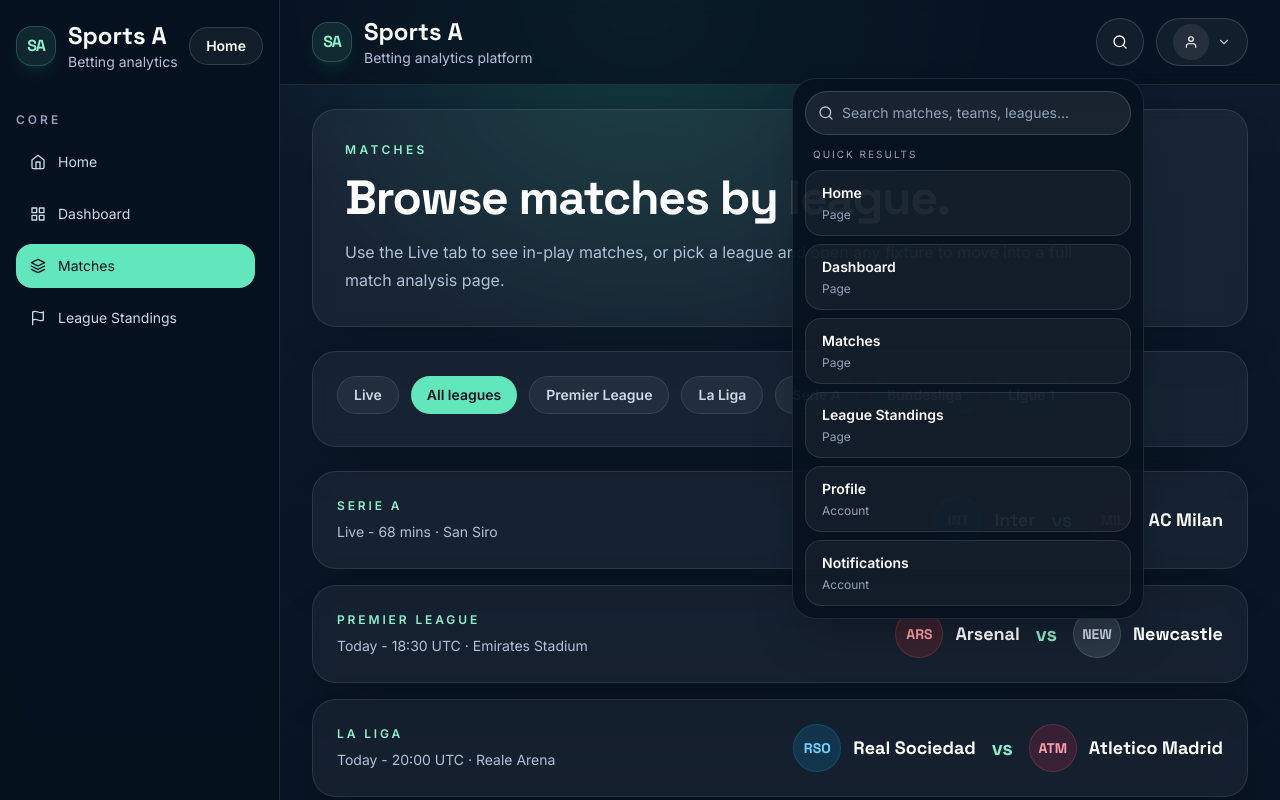
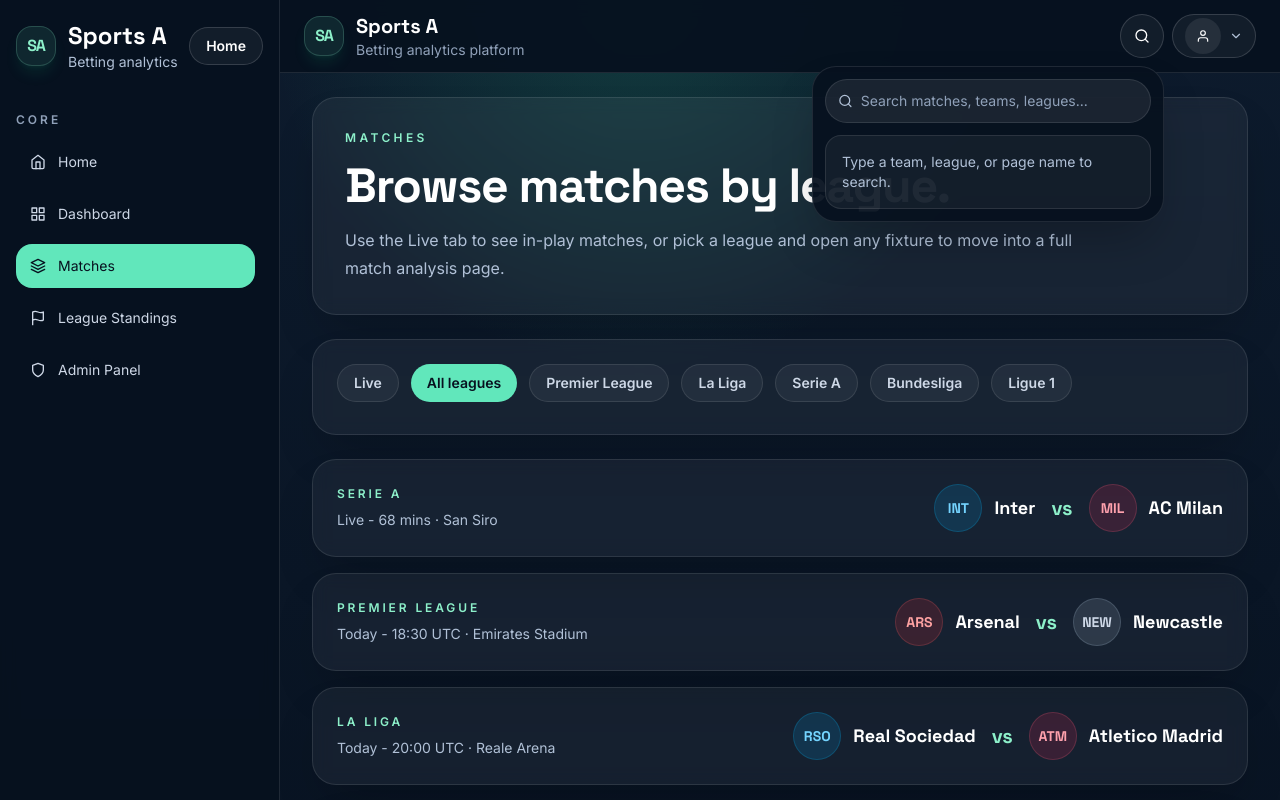
Before and after one commit to simplykwasi/Sports-A, a React (Vite) app: page /matches in a window 1280 px wide. Both pictures are taken after a click on the button 1120 px from the left and 42 px from the top of the page. Shown: the top 800 px of the page. Built offline with nearby package versions, Linux system fonts and the light colour scheme.

Commit message:
recommended bet fix

```diff
--- a/src/components/layout/Topbar.jsx
+++ b/src/components/layout/Topbar.jsx
@@ -1,14 +1,10 @@
 import { useEffect, useMemo, useRef, useState } from 'react'
-import { Link } from 'react-router-dom'
+import { Link, useNavigate } from 'react-router-dom'
 import {
-  FiBell,
-  FiBookmark,
   FiChevronDown,
   FiLogOut,
   FiMenu,
   FiSearch,
-  FiSettings,
-  FiShield,
   FiUser,
   FiUserPlus,
   FiX,
@@ -17,14 +13,6 @@ import { useAuth } from '../../hooks/useAuth'
 import { navigationGroups } from '../../data/navigation'
 import { matchListings } from '../../data/mockData'
 import BrandLogo from '../ui/BrandLogo'
-
-const signedInMenuLinks = [
-  { label: 'Profile', to: '/profile', icon: FiUser },
-  { label: 'Notifications', to: '/notifications', icon: FiBell },
-  { label: 'Favorites', to: '/favorites', icon: FiBookmark },
-  { label: 'Settings', to: '/settings', icon: FiSettings },
-  { label: 'Admin Panel', to: '/admin', icon: FiShield },
-]
 
 // Top navigation bar shared across the app layout.
 function Topbar({ isMobileSidebarOpen, onMenuToggle }) {
@@ -35,51 +23,11 @@ function Topbar({ isMobileSidebarOpen, onMenuToggle }) {
   const searchRef = useRef(null)
   const { currentUser, hasAccount, signOut } = useAuth()
 
-  const quickSearchItems = useMemo(() => {
-    const routeItems = navigationGroups.flatMap((group) =>
-      group.links.map((link) => ({
-        id: `route-${link.to}`,
-        title: link.label,
-        helper: 'Page',
-        to: link.to,
-      })),
-    )
-
-    const accountItems = signedInMenuLinks.map((link) => ({
-      id: `account-${link.to}`,
-      title: link.label,
-      helper: 'Account',
-      to: link.to,
-    }))
-
-    const matchItems = matchListings.map((match) => ({
-      id: `match-${match.id}`,
-      title: `${match.home.name} vs ${match.away.name}`,
-      helper: `${match.league} • ${match.kickoff}`,
-      to: `/matches/${match.id}`,
-    }))
-
-    return [...routeItems, ...accountItems, ...matchItems]
-  }, [])
-
-  const filteredSearchItems = useMemo(() => {
-    const query = searchQuery.trim().toLowerCase()
-
-    if (!query) {
-      return quickSearchItems.slice(0, 6)
-    }
-
-    return quickSearchItems
-      .filter((item) => `${item.title} ${item.helper}`.toLowerCase().includes(query))
-      .slice(0, 8)
-  }, [quickSearchItems, searchQuery])
-
   useEffect(() => {
     const handlePointerDown = (event) => {
       if (!profileMenuRef.current?.contains(event.target)) {
         setIsProfileOpen(false)
       }
-
       if (!searchRef.current?.contains(event.target)) {
         setIsSearchOpen(false)
       }
@@ -97,19 +45,74 @@ function Topbar({ isMobileSidebarOpen, onMenuToggle }) {
     setIsProfileOpen(false)
   }
 
+  const navigate = useNavigate()
+
+  const searchItems = useMemo(() => {
+    const pageLinks = navigationGroups.flatMap((group) =>
+      group.links.map((link) => ({
+        id: `page-${link.to}`,
+        title: link.label,
+        helper: 'Page',
+        to: link.to,
+      })),
+    )
+
+    const accountLinks = hasAccount
+      ? [
+          { id: 'account-profile', title: 'Profile', helper: 'Account', to: '/profile' },
+          { id: 'account-notifications', title: 'Notifications', helper: 'Account', to: '/notifications' },
+          { id: 'account-favorites', title: 'Favorites', helper: 'Account', to: '/favorites' },
+          { id: 'account-settings', title: 'Settings', helper: 'Account', to: '/settings' },
+        ]
+      : []
+
+    const matchLinks = matchListings.map((match) => ({
+      id: `match-${match.id}`,
+      title: `${match.home.name} vs ${match.away.name}`,
+      helper: `${match.league}`,
+      to: `/matches/${match.id}`,
+    }))
+
+    return [...pageLinks, ...accountLinks, ...matchLinks]
+  }, [hasAccount])
+
+  const filteredSearchItems = useMemo(() => {
+    const query = searchQuery.trim().toLowerCase()
+    if (!query) {
+      return []
+    }
+
+    return searchItems.filter((item) =>
+      `${item.title} ${item.helper}`.toLowerCase().includes(query),
+    )
+  }, [searchItems, searchQuery])
+
   const handleSearchToggle = () => {
     setIsProfileOpen(false)
     setIsSearchOpen((current) => !current)
   }
 
+  const handleSearchKeyDown = (event) => {
+    if (event.key !== 'Enter') {
+      return
+    }
+
+    const firstResult = filteredSearchItems[0]
+    if (firstResult) {
+      event.preventDefault()
+      navigate(firstResult.to)
+      setIsSearchOpen(false)
+      setSearchQuery('')
+    }
+  }
+
   return (
-    <header className="sticky top-0 z-10 border-b border-white/10 bg-ink-950/70 px-3 py-3 backdrop-blur md:px-6 md:py-4 xl:px-8">
-      <div className="flex items-center justify-between gap-3">
-        {/* Left side: mobile menu button + brand */}
-        <div className="flex min-w-0 items-center gap-2 md:gap-3">
+    <header className="sticky top-0 z-20 w-full border-b border-white/10 bg-ink-950/95 px-3 py-3 backdrop-blur transition-colors duration-200 sm:px-4 md:px-6">
+      <div className="mx-auto flex w-full max-w-7xl items-center justify-between gap-3">
+        <div className="flex items-center gap-3">
           <button
             type="button"
-            className="secondary-button h-10 w-10 shrink-0 rounded-full p-0 md:h-12 md:w-12 xl:hidden"
+            className="secondary-button h-10 w-10 rounded-full p-0 text-white transition hover:bg-white/10 xl:hidden"
             aria-label={isMobileSidebarOpen ? 'Close sidebar' : 'Open sidebar'}
             aria-expanded={isMobileSidebarOpen}
             onClick={onMenuToggle}
@@ -121,18 +124,17 @@ function Topbar({ isMobileSidebarOpen, onMenuToggle }) {
             size="sm"
             className="min-w-0"
             wordmarkClassName="min-w-0"
-            titleClassName="truncate text-lg md:text-2xl"
-            subtitleClassName="hidden md:block"
+            titleClassName="truncate text-lg font-semibold text-white md:text-xl"
+            subtitleClassName="hidden text-sm text-slate-400 md:block"
           />
         </div>
 
-        {/* Right side: profile actions */}
-        <div className="flex shrink-0 items-center gap-2 sm:gap-3">
-          <div ref={searchRef} className="relative flex items-center">
+        <div className="flex flex-1 items-center justify-end gap-2">
+          <div ref={searchRef} className="relative w-full max-w-xs min-w-0 md:w-auto">
             <button
               type="button"
               onClick={handleSearchToggle}
-              className="secondary-button flex h-10 w-10 items-center justify-center rounded-full p-0 md:h-12 md:w-12"
+              className="secondary-button flex h-10 w-10 items-center justify-center rounded-full p-0 transition hover:bg-white/10 md:h-11 md:w-11"
               aria-label={isSearchOpen ? 'Close search' : 'Open search'}
               aria-expanded={isSearchOpen}
             >
@@ -141,35 +143,34 @@ function Topbar({ isMobileSidebarOpen, onMenuToggle }) {
 
             <div
               className={[
-                'absolute right-0 top-[calc(100%+0.75rem)] w-[min(22rem,88vw)] origin-top-right rounded-3xl border border-white/10 bg-ink-950/95 p-3 shadow-2xl backdrop-blur transition-all duration-200',
-                isSearchOpen
-                  ? 'pointer-events-auto translate-y-0 scale-100 opacity-100'
-                  : 'pointer-events-none -translate-y-2 scale-95 opacity-0',
+                'absolute left-0 right-0 z-50 mt-2 w-full origin-top rounded-3xl border border-white/10 bg-ink-950/95 p-3 shadow-2xl backdrop-blur transition-all duration-150',
+                'md:left-auto md:right-0 md:w-88',
+                isSearchOpen ? 'opacity-100 scale-100' : 'pointer-events-none opacity-0 scale-95',
               ].join(' ')}
             >
-              {/* Edit the temporary quick-search experience here. */}
               <label className="sr-only" htmlFor="header-search">
                 Search
               </label>
-              <div className="flex h-11 items-center gap-2 rounded-full border border-brand-300/20 bg-white/8 px-3">
-                <FiSearch className="shrink-0 text-slate-300" />
+              <div className="flex h-11 items-center gap-2 rounded-full border border-white/10 bg-white/8 px-3">
+                <FiSearch className="text-slate-300" />
                 <input
                   id="header-search"
                   type="search"
                   value={searchQuery}
                   onChange={(event) => setSearchQuery(event.target.value)}
+                  onKeyDown={handleSearchKeyDown}
                   placeholder="Search matches, teams, leagues..."
                   className="w-full bg-transparent text-sm text-white outline-none placeholder:text-slate-400"
                 />
               </div>
 
               <div className="mt-3 space-y-2">
-                <p className="px-2 text-[10px] uppercase tracking-[0.2em] text-slate-400">
-                  Quick results
-                </p>
-
-                {filteredSearchItems.length ? (
-                  <div className="grid gap-2">
+                {searchQuery.trim() === '' ? (
+                  <div className="rounded-2xl border border-white/10 bg-white/5 px-4 py-4 text-sm text-slate-300">
+                    Type a team, league, or page name to search.
+                  </div>
+                ) : filteredSearchItems.length > 0 ? (
+                  <div className="grid gap-2 max-h-72 overflow-y-auto">
                     {filteredSearchItems.map((item) => (
                       <Link
                         key={item.id}
@@ -187,7 +188,7 @@ function Topbar({ isMobileSidebarOpen, onMenuToggle }) {
                   </div>
                 ) : (
                   <div className="rounded-2xl border border-white/10 bg-white/5 px-4 py-4 text-sm text-slate-300">
-                    No quick result found yet.
+                    No results found for "{searchQuery.trim()}".
                   </div>
                 )}
               </div>
@@ -197,7 +198,7 @@ function Topbar({ isMobileSidebarOpen, onMenuToggle }) {
           <div className="relative" ref={profileMenuRef}>
             <button
               type="button"
-              className="secondary-button flex h-10 items-center gap-2 rounded-full px-3 md:h-12 md:px-4"
+              className="secondary-button flex h-10 items-center gap-2 rounded-full px-3 transition hover:bg-white/10 md:h-11"
               aria-label="User profile menu"
               aria-expanded={isProfileOpen}
               onClick={() => setIsProfileOpen((current) => !current)}
@@ -206,15 +207,15 @@ function Topbar({ isMobileSidebarOpen, onMenuToggle }) {
                 <FiUser />
               </span>
               {hasAccount ? (
-                <span className="hidden max-w-32 truncate text-sm text-white sm:block">
+                <span className="hidden truncate text-sm text-white sm:block">
                   {currentUser.username}
                 </span>
               ) : null}
-              <FiChevronDown className="text-sm text-slate-300" />
+              <FiChevronDown className={`text-sm text-slate-300 transition-transform duration-200 ${isProfileOpen ? 'rotate-180' : ''}`} />
             </button>
 
             {isProfileOpen ? (
-              <div className="absolute right-0 mt-3 w-56 rounded-3xl border border-white/10 bg-ink-950/95 p-3 shadow-2xl backdrop-blur">
+              <div className="absolute right-0 mt-2 min-w-55 rounded-3xl border border-white/10 bg-ink-950/95 p-3 shadow-2xl backdrop-blur">
                 {hasAccount ? (
                   <div className="space-y-3">
                     <div className="border-b border-white/8 pb-3">
@@ -226,24 +227,6 @@ function Topbar({ isMobileSidebarOpen, onMenuToggle }) {
                       >
                         {currentUser.username}
                       </Link>
-                    </div>
-
-                    <div className="grid gap-2">
-                      {signedInMenuLinks.map((link) => {
-                        const Icon = link.icon
-
-                        return (
-                          <Link
-                            key={link.to}
-                            to={link.to}
-                            onClick={() => setIsProfileOpen(false)}
-                            className="flex items-center gap-2 rounded-2xl border border-white/10 bg-white/5 px-4 py-3 text-sm font-semibold text-white transition hover:bg-white/10"
-                          >
-                            <Icon />
-                            {link.label}
-                          </Link>
-                        )
-                      })}
                     </div>
 
                     <button
--- a/src/data/navigation.js
+++ b/src/data/navigation.js
@@ -3,6 +3,7 @@ import {
   FiGrid,
   FiHome,
   FiLayers,
+  FiShield,
 } from 'react-icons/fi'
 
 // Edit sidebar groups, labels, and route links here.
@@ -14,6 +15,7 @@ export const navigationGroups = [
       { label: 'Dashboard', to: '/dashboard', icon: FiGrid },
       { label: 'Matches', to: '/matches', icon: FiLayers },
       { label: 'League Standings', to: '/league-standings', icon: FiFlag },
+      { label: 'Admin Panel', to: '/admin', icon: FiShield },
     ],
   },
 ]
--- a/src/pages/LandingPage.jsx
+++ b/src/pages/LandingPage.jsx
@@ -8,7 +8,7 @@ function LandingPage() {
   const upcomingMatches = todaysMatches.filter((match) => match.status !== 'Live')
 
   return (
-    <div className="mx-auto w-full max-w-5xl px-3 pt-8 pb-8 sm:px-4 sm:pt-10 md:px-6 md:pt-14 md:pb-10">
+    <div className="mx-auto w-full max-w-7xl px-4 py-8 sm:px-5 sm:py-10 md:px-6 md:py-12">
       <div className="space-y-8 md:space-y-10">
         {/* Edit the main Home page message here. */}
         <section className="mx-auto max-w-3xl space-y-3 px-2 text-center sm:space-y-4">
@@ -44,7 +44,7 @@ function LandingPage() {
                     </span>
                   </div>
 
-                  <div className="grid grid-cols-[1fr_auto_1fr] items-center gap-2 sm:gap-3">
+                  <div className="grid gap-2 md:grid-cols-[1fr_auto_1fr] md:items-center md:gap-3">
                     <div className="flex min-w-0 items-center gap-2 sm:gap-3">
                       <div
                         className={`flex h-10 w-10 shrink-0 items-center justify-center rounded-full border text-xs font-semibold sm:h-12 sm:w-12 sm:text-sm ${match.home.crestColor}`}
@@ -104,7 +104,7 @@ function LandingPage() {
                       </span>
                     </div>
 
-                    <div className="grid grid-cols-[1fr_auto_1fr] items-center gap-2 sm:gap-3">
+                    <div className="grid gap-2 md:grid-cols-[1fr_auto_1fr] md:items-center md:gap-3">
                       <div className="flex min-w-0 items-center gap-2 sm:gap-3">
                         <div
                           className={`flex h-10 w-10 shrink-0 items-center justify-center rounded-full border text-xs font-semibold sm:h-12 sm:w-12 sm:text-sm ${match.home.crestColor}`}
```
Also changed, not shown: src/components/layout/Sidebar.jsx (+45 -2 lines), src/pages/MatchDetailsPage.jsx (+28 -4 lines).
